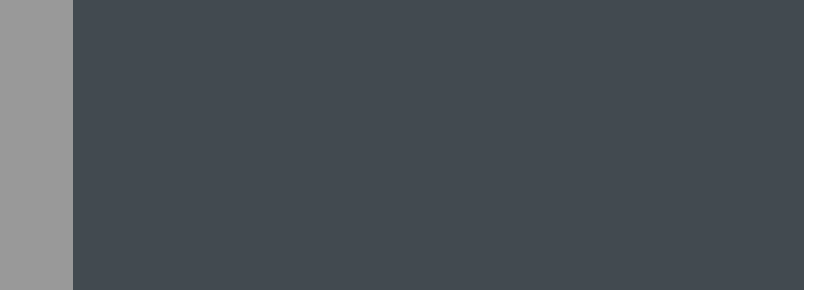
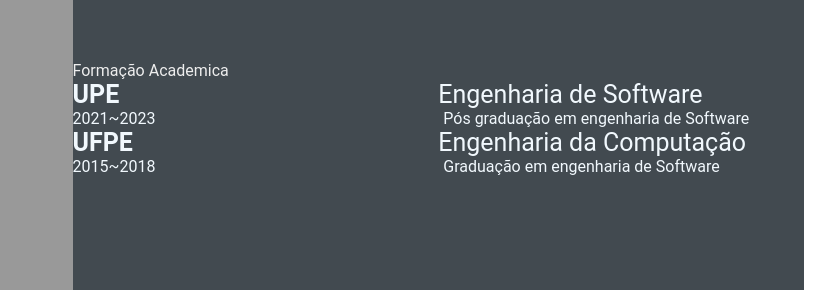
Before and after one commit to SashaBatalha/SashaBatalha.github.io, a plain HTML site: page index.html in a window 1280 px wide. Shown: the part 370-660 px from the top of the page, 348-1183 px from the left. Drawn offline with Linux system fonts and the light colour scheme.

Commit message:
dia 04 (#4)

```diff
--- a/index.html
+++ b/index.html
@@ -1,5 +1,6 @@
 <!DOCTYPE html>
 <html lang="en">
+
 <head>
     <meta charset="UTF-8">
     <meta http-equiv="X-UA-Compatible" content="IE=edge">
@@ -9,6 +10,7 @@
     <link rel="stylesheet" href="style.css">
 
 </head>
+
 <body>
     <main class="resume-contents">
         <section class="left-section">
@@ -30,8 +32,12 @@
                 <div class="skills">
                     <p class="left-title">Skills</p>
                     <ul>
-                        <li><p>HTML, CSS, PHYTON & GitHub</p></li>
-                        <li><p>Linux</p></li>
+                        <li>
+                            <p>HTML, CSS, PHYTON & GitHub</p>
+                        </li>
+                        <li>
+                            <p>Linux</p>
+                        </li>
                     </ul>
                 </div>
             </section>
@@ -73,8 +79,34 @@
 
                 </div>
             </section>
+            <section class="education gap">
+                <div class="right-title">Formação Academica</div>
+                <div class="education-contents">
+                    <div class="education-left">
+                        <p class="education-school-name">UPE</p>
+                        <p class="education-time-period">2021~2023</p>
+                    </div>
+                    <div class="education-right">
+                        <p class="education-subject">Engenharia de Software</p>
+                        <p class="education-desc">
+                            Pós graduação em engenharia de Software
+                        </p>
+                    </div>
+                    <div class="education-left">
+                        <p class="education-school-name">UFPE</p>
+                        <p class="education-time-period">2015~2018</p>
+                    </div>
+                    <div class="education-right">
+                        <p class="education-subject">Engenharia da Computação</p>
+                        <p class="education-desc">
+                            Graduação em engenharia de Software
+                        </p>
+                    </div>
+                </div>
+            </section>
         </section>
     </main>
 
 </body>
+
 </html>
```
Lines whose indentation alone changed are shown as unchanged.
